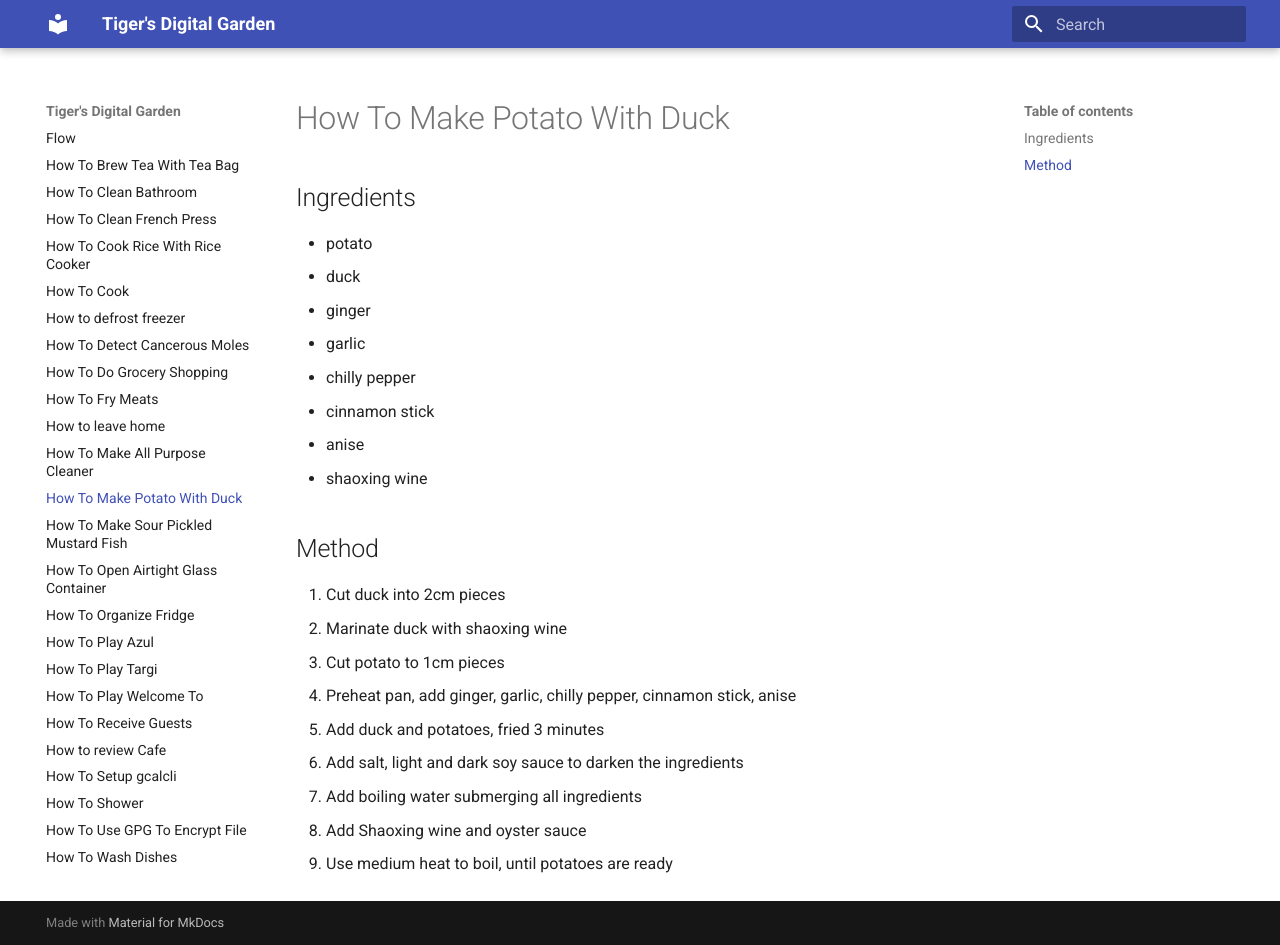
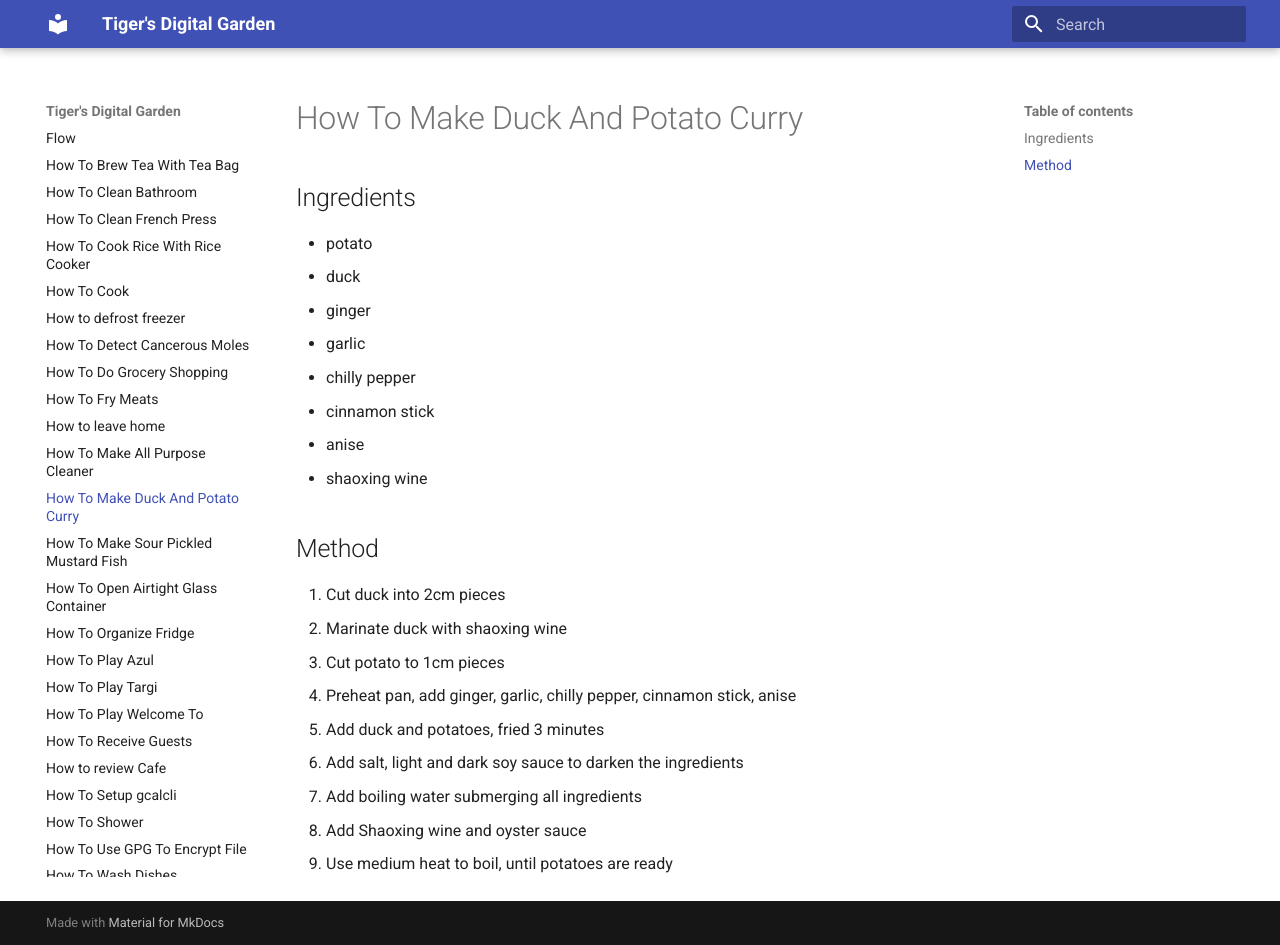
Before and after one commit to ynotstartups/notes, an MkDocs documentation site: the page built from notes/how-to-make-duck-and-potato-curry.md, in a window 1280 px wide and 945 px high. Built offline with MkDocs 1.6.1 and Material for MkDocs 9.7.7, drawn with Linux system fonts in a browser that asks for light colours.

Commit message:
rename curry

```diff
--- a/notes/how-to-make-potato-with-duck.md
+++ b/notes/how-to-make-duck-and-potato-curry.md
@@ -1,4 +1,4 @@
-# How To Make Potato With Duck
+# How To Make Duck And Potato Curry
 
 ## Ingredients
 
```
